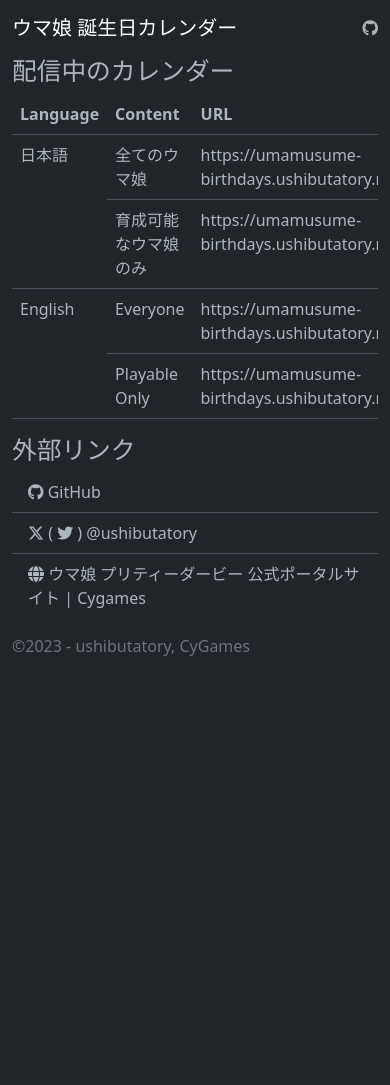
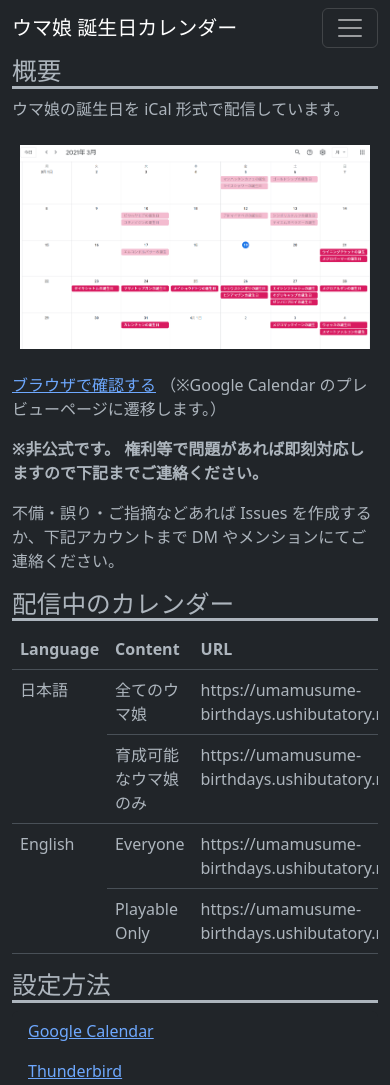
Before and after one commit to ushibutatory/umamusume-birthdays, a plain HTML site: page docs/index.html in a window 390 px wide. Shown: the top 1085 px of the page. Before the commit the page ends 844 px from the top, so only its background shows below. Drawn offline with nearby package versions, Linux system fonts and the light colour scheme.

Commit message:
update: readme, docs

```diff
--- a/docs/index.html
+++ b/docs/index.html
@@ -18,23 +18,60 @@
   </head>
   <body>
     <nav class="navbar">
-      <div class="container-fluid">
+      <div class="container">
         <a class="navbar-brand" href="#">ウマ娘 誕生日カレンダー</a>
-        <ul class="navbar-nav">
-          <li class="nav-item">
-            <a
-              class="nav-link"
-              href="https://github.com/ushibutatory/umamusume-birthdays"
-              target="_blank"
-            >
-              <i class="fab fa-github"></i>
-            </a>
-          </li>
-        </ul>
+        <button
+          class="navbar-toggler"
+          type="button"
+          data-bs-toggle="collapse"
+          data-bs-target="#navbarToggler"
+          aria-controls="navbarToggler"
+          aria-expanded="false"
+          aria-label="Toggle navigation"
+        >
+          <span class="navbar-toggler-icon"></span>
+        </button>
+        <div id="navbarToggler" class="collapse navbar-collapse">
+          <a class="nav-link" href="#title-about">概要</a>
+          <a class="nav-link" href="#title-calendars">配信中のカレンダー</a>
+          <a class="nav-link" href="#title-howToUse">設定方法</a>
+          <a class="nav-link" href="#title-links"> 外部リンク </a>
+        </div>
       </div>
     </nav>
     <div class="container">
-      <h2>配信中のカレンダー</h2>
+      <h2 id="title-about">概要</h2>
+      <div>
+        <p>ウマ娘の誕生日を iCal 形式で配信しています。</p>
+        <p>
+          <img
+            id="imgSample"
+            class="img-fluid"
+            src="./images/sample_image.png"
+          />
+        </p>
+        <p>
+          <a
+            href="https://calendar.google.com/calendar/embed?src=83epnukgujhnm6qh4g9c95o036pv2gin%40import.calendar.google.com&ctz=Asia%2FTokyo"
+            target="_blank"
+            >ブラウザで確認する</a
+          >
+          <span>（※Google Calendar のプレビューページに遷移します。）</span>
+        </p>
+      </div>
+      <div>
+        <p class="fw-bold">
+          ※非公式です。
+          権利等で問題があれば即刻対応しますので下記までご連絡ください。
+        </p>
+        <p>
+          不備・誤り・ご指摘などあれば Issues を作成するか、下記アカウントまで
+          DM やメンションにてご連絡ください。
+        </p>
+      </div>
+    </div>
+    <div class="container">
+      <h2 id="title-calendars">配信中のカレンダー</h2>
       <div class="table-responsive">
         <table id="calendars" class="table table-hover">
           <thead>
@@ -53,17 +90,45 @@
       </div>
     </div>
     <div class="container">
-      <h2>外部リンク</h2>
-      <div class="list-group list-group-flush">
+      <h2 id="title-howToUse">設定方法</h2>
+      <div>
+        <ul class="list-group">
+          <li class="list-group-item border-0 list-group-item-action">
+            <a href="./how_to_subscribe/google_calendar/README.md"
+              >Google Calendar</a
+            >
+          </li>
+          <li class="list-group-item border-0 list-group-item-action">
+            <a href="./how_to_subscribe/thunderbird/README.md">Thunderbird</a>
+          </li>
+        </ul>
+      </div>
+      <div>
+        <p>
+          その他、URLを指定して追加する機能があれば大抵のカレンダーアプリで購読可能なはずです。
+        </p>
+        <p>
+          また、上記 URL
+          からダウンロードした.icsファイルに適当な名前を付けて保存し、カレンダーアプリに取り込むこともできます。
+          （ただしその場合、追加や更新された誕生日は自動では反映されません。手動で取り込みなおす必要があります。）
+        </p>
+        <p>
+          気になる点や不明点、ご質問などあれば下記アカウントまでご連絡ください。
+        </p>
+      </div>
+    </div>
+    <div class="container">
+      <h2 id="title-links">外部リンク</h2>
+      <div class="list-group">
         <a
-          class="list-group-item list-group-item-action"
+          class="list-group-item border-0 list-group-item-action"
           href="https://github.com/ushibutatory/umamusume-birthdays"
           target="_blank"
         >
           <i class="fab fa-github"></i> GitHub
         </a>
         <a
-          class="list-group-item list-group-item-action"
+          class="list-group-item border-0 list-group-item-action"
           href="https://twitter.com/ushibutatory"
           target="_blank"
         >
@@ -71,7 +136,7 @@
           @ushibutatory
         </a>
         <a
-          class="list-group-item list-group-item-action"
+          class="list-group-item border-0 list-group-item-action"
           href="https://umamusume.jp/"
           target="_blank"
         >
--- a/docs/styles.css
+++ b/docs/styles.css
@@ -1,3 +1,13 @@
+h2 {
+  display: inline-block;
+  width: 100%;
+  border-bottom: solid;
+}
+
+#imgSample {
+  padding: 0.5rem;
+}
+
 footer {
   margin: 1rem;
 }
```
Also changed, not shown: README.md, docs/how_to_subscribe/README.md (renamed from notes/how_to_subscribe/README.md), docs/how_to_subscribe/google_calendar/README.md, docs/how_to_subscribe/google_calendar/images/import_1.png (renamed from notes/how_to_subscribe/google_calendar/images/import_1.png), docs/how_to_subscribe/google_calendar/images/import_2.png (renamed from notes/how_to_subscribe/google_calendar/images/import_2.png), docs/how_to_subscribe/google_calendar/images/import_3.png (renamed from notes/how_to_subscribe/google_calendar/images/import_3.png), docs/how_to_subscribe/thunderbird/README.md (renamed from notes/how_to_subscribe/thunderbird/README.md), docs/how_to_subscribe/thunderbird/images/import_1.png (renamed from notes/how_to_subscribe/thunderbird/images/import_1.png), docs/how_to_subscribe/thunderbird/images/import_2.png (renamed from notes/how_to_subscribe/thunderbird/images/import_2.png), docs/how_to_subscribe/thunderbird/images/import_3.png (renamed from notes/how_to_subscribe/thunderbird/images/import_3.png), docs/images/sample_image.png (added).
